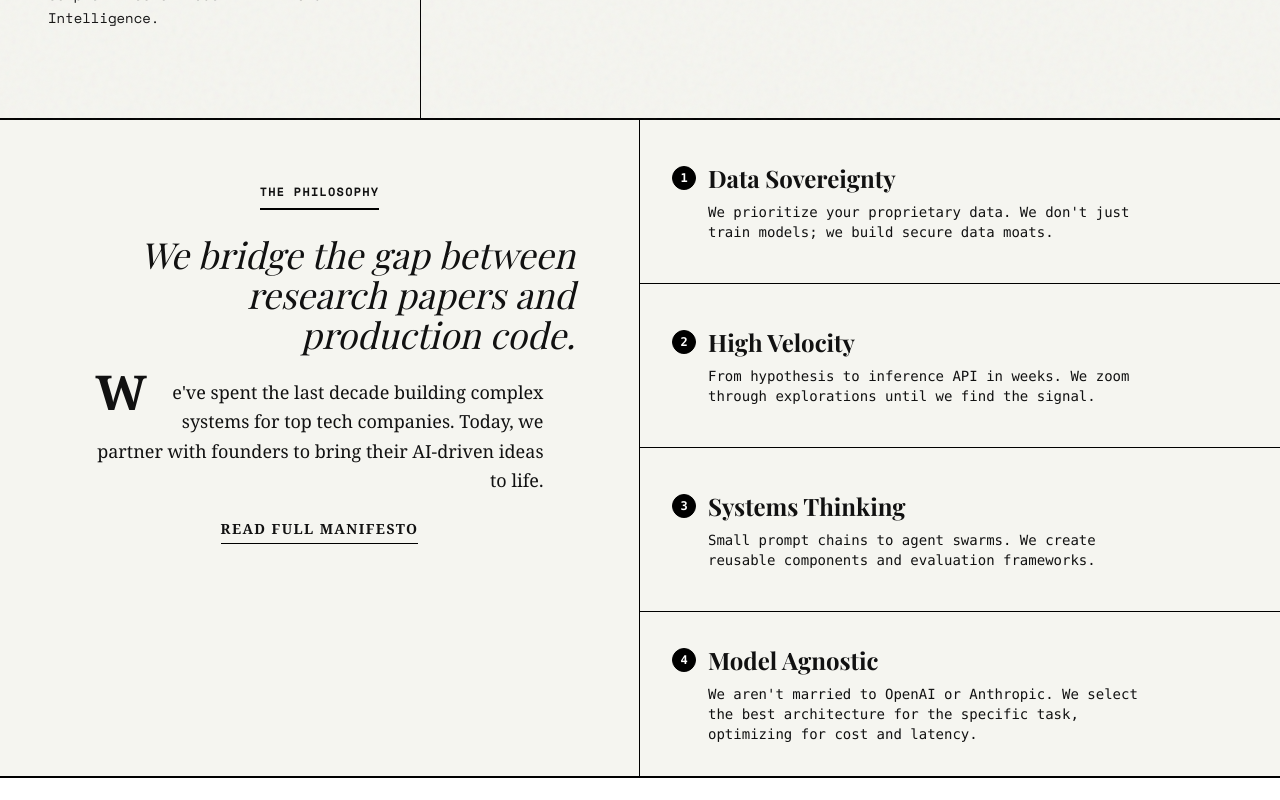
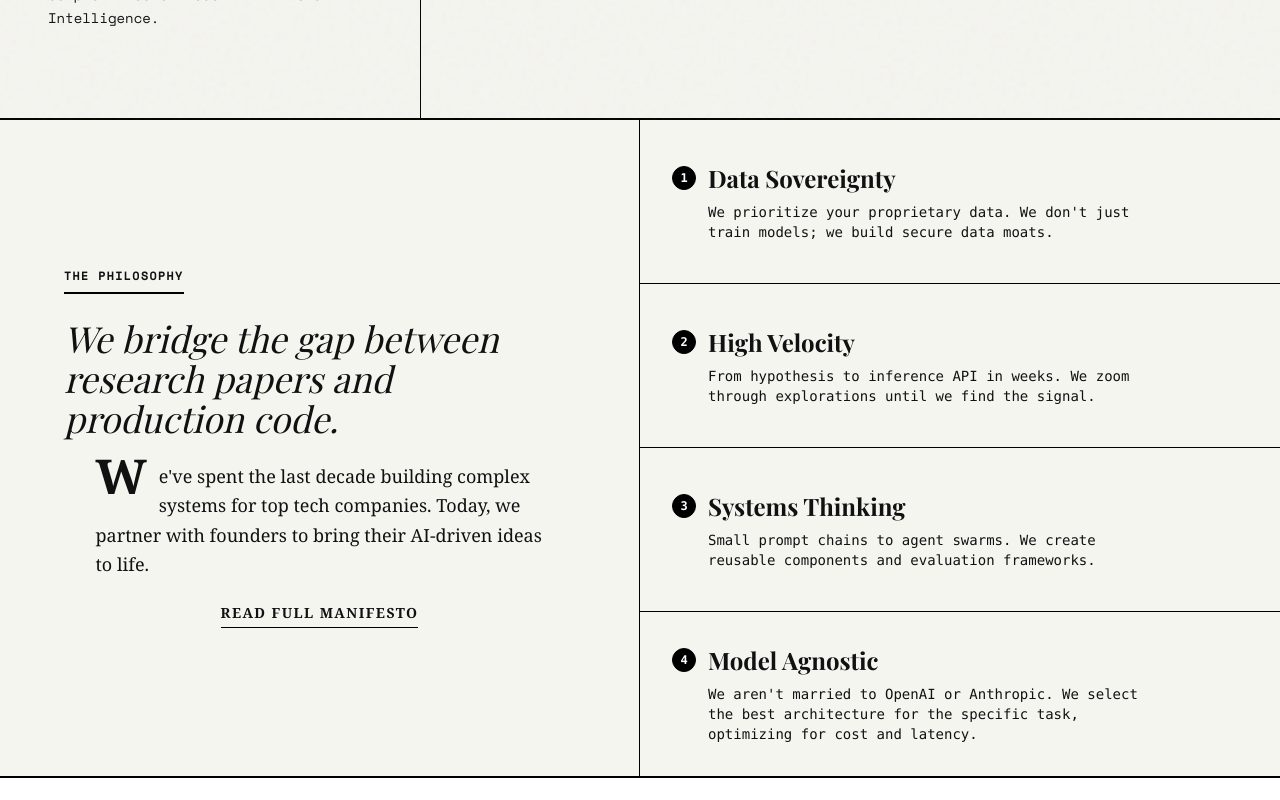
Before and after one commit to chamsco/backspace, a React (Vite) app: page / in a window 1280 px wide. Shown: the part 680-1480 px from the top of the page. Built offline with nearby package versions, Linux system fonts and the light colour scheme; a web font is replaced by a local one.

Commit message:
Update Philosophy section styling
- Use italic font-light (same as Partner. in hero) for heading
- Left-align text while centering paragraph in zone
- Use max-w-md mx-auto to center paragraph container

```diff
--- a/src/App.tsx
+++ b/src/App.tsx
@@ -253,11 +253,11 @@ const HomeView = () => {
 
       {/* Services / Approach Layout */}
       <section className="grid grid-cols-1 md:grid-cols-2 border-b-2 border-black">
-        <div className="p-8 md:p-16 border-b md:border-b-0 md:border-r border-black flex flex-col items-center">
+        <div className="p-8 md:p-16 border-b md:border-b-0 md:border-r border-black flex flex-col justify-center">
           <span className="text-xs font-bold uppercase tracking-widest mb-6 block border-b-2 border-black pb-2 w-max">The Philosophy</span>
-          <h2 className="text-4xl serif font-bold mb-6 italic font-light text-right w-full">We bridge the gap between research papers and production code.</h2>
-          <div className="prose font-serif max-w-md">
-            <p className="text-lg leading-relaxed mb-6 text-right">
+          <h2 className="text-4xl serif font-bold mb-6 italic font-light text-left">We bridge the gap between research papers and production code.</h2>
+          <div className="prose font-serif max-w-md mx-auto">
+            <p className="text-lg leading-relaxed mb-6 text-left">
               <span className="text-5xl float-left mr-3 mt-[-10px] font-bold">W</span>e've spent the last decade building complex systems for top tech companies. Today, we partner with founders to bring their AI-driven ideas to life.
             </p>
             <div className="flex justify-center">
```
